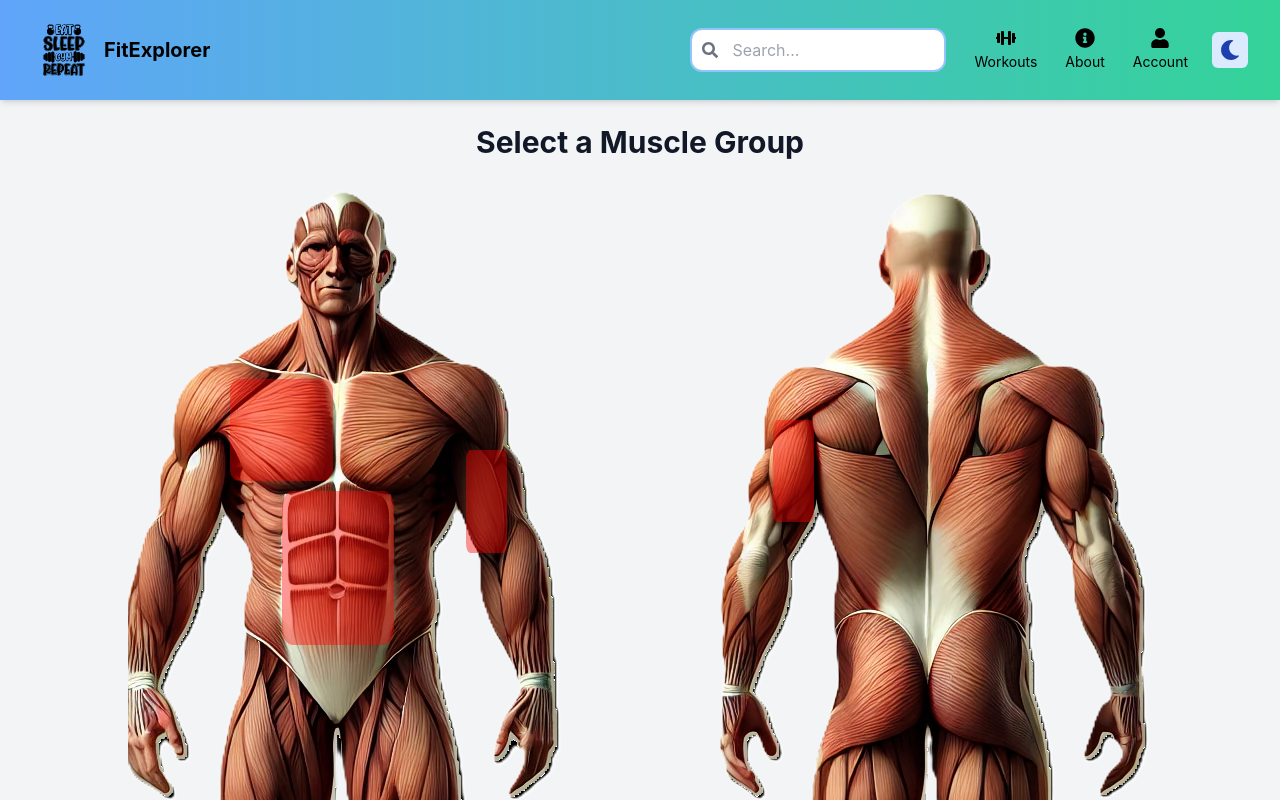
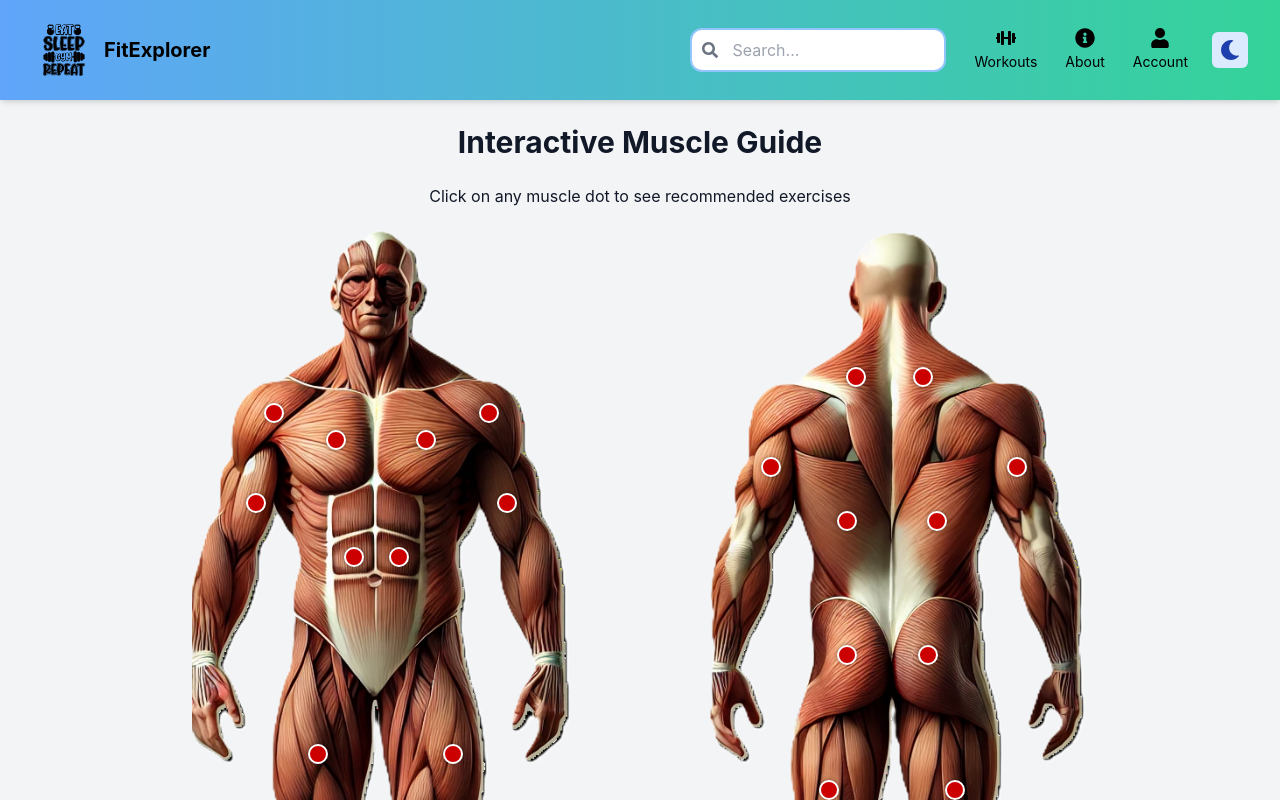
Before and after one commit to Chia213/FitExplorer, a React (Vite) app in the folder frontend/: page / in a window 1280 px wide. Shown: the top 800 px of the page. Built offline with nearby package versions, Linux system fonts and the light colour scheme.

Commit message:
Fixed position, change from rectangle to dots in human body and fixed a window when user clicks on each musclegroup

```diff
--- a/frontend/src/pages/Home.jsx
+++ b/frontend/src/pages/Home.jsx
@@ -1,82 +1,288 @@
 import { useState } from "react";
 import { useTheme } from "../hooks/useTheme";
-import muscleImage from "../assets/titan.png";
 
-const muscles = [
+const frontMuscles = [
+  {
+    name: "Shoulders",
+    positions: [
+      { top: "20%", left: "8%" },
+      { top: "20%", left: "32%" },
+    ],
+    exercises: ["Shoulder Press", "Lateral Raise", "Front Raise", "Shrugs"],
+  },
   {
     name: "Chest",
-    position: { top: "19%", left: "10%", width: "10%", height: "10%" },
-    exercises: ["Bench Press", "Push-ups", "Chest Fly"],
+    positions: [
+      { top: "23%", left: "15%" },
+      { top: "23%", left: "25%" },
+    ],
+    exercises: ["Bench Press", "Push-ups", "Chest Fly", "Dumbbell Press"],
   },
   {
     name: "Biceps",
-    position: { top: "26%", left: "33%", width: "4%", height: "10%" },
-    exercises: ["Bicep Curl", "Hammer Curl", "Chin-ups"],
+    positions: [
+      { top: "30%", left: "6%" },
+      { top: "30%", left: "34%" },
+    ],
+    exercises: ["Bicep Curl", "Hammer Curl", "Chin-ups", "Preacher Curl"],
+  },
+  {
+    name: "Abs",
+    positions: [
+      { top: "36%", left: "22%" },
+      { top: "36%", left: "17%" },
+    ],
+    exercises: ["Crunches", "Planks", "Leg Raises", "Russian Twists"],
+  },
+  {
+    name: "Quads",
+    positions: [
+      { top: "58%", left: "13%" },
+      { top: "58%", left: "28%" },
+    ],
+    exercises: ["Squats", "Lunges", "Leg Press", "Leg Extensions"],
+  },
+  {
+    name: "Calves",
+    positions: [
+      { top: "78%", left: "68%" },
+      { top: "78%", left: "87%" },
+    ],
+    exercises: ["Calf Raises", "Seated Calf Press", "Jump Rope"],
+  },
+];
+
+const backMuscles = [
+  {
+    name: "Upper Back",
+    positions: [
+      { top: "16%", left: "73%" },
+      { top: "16%", left: "80.5%" },
+    ],
+    exercises: ["Pull-ups", "Lat Pulldowns", "Rows", "Face Pulls"],
   },
   {
     name: "Triceps",
-    position: { top: "23%", left: "63%", width: "4%", height: "10%" },
-    exercises: ["Dips", "Tricep Extensions", "Close-Grip Bench Press"],
+    positions: [
+      { top: "26%", left: "63.5%" },
+      { top: "26%", left: "91%" },
+    ],
+    exercises: [
+      "Dips",
+      "Tricep Extensions",
+      "Close-Grip Bench Press",
+      "Skull Crushers",
+    ],
   },
   {
-    name: "Abs",
-    position: { top: "30%", left: "15%", width: "11%", height: "15%" },
-    exercises: ["Crunches", "Planks", "Leg Raises"],
+    name: "Lower Back",
+    positions: [
+      { top: "32%", left: "72%" },
+      { top: "32%", left: "82%" },
+    ],
+    exercises: ["Deadlifts", "Back Extensions", "Good Mornings", "Superman"],
   },
   {
-    name: "Quads",
-    position: { top: "73%", left: "67%", width: "8%", height: "12%" },
-    exercises: ["Squats", "Lunges", "Leg Press"],
+    name: "Glutes",
+    positions: [
+      { top: "47%", left: "72%" },
+      { top: "47%", left: "81%" },
+    ],
+    exercises: [
+      "Hip Thrusts",
+      "Glute Bridges",
+      "Kickbacks",
+      "Bulgarian Split Squats",
+    ],
+  },
+  {
+    name: "Hamstrings",
+    positions: [
+      { top: "62%", left: "70%" },
+      { top: "62%", left: "84%" },
+    ],
+    exercises: [
+      "Romanian Deadlifts",
+      "Leg Curls",
+      "Good Mornings",
+      "Glute-Ham Raises",
+    ],
   },
 ];
 
 function Home() {
   const { theme } = useTheme();
   const [selectedMuscle, setSelectedMuscle] = useState(null);
+  const [hoveredMuscle, setHoveredMuscle] = useState(null);
+  const [selectedDotIndex, setSelectedDotIndex] = useState(null);
+  const [selectedMuscleIndex, setSelectedMuscleIndex] = useState(null);
+
+  const allMuscles = [...frontMuscles, ...backMuscles];
+
+  const handleDotClick = (muscle, muscleIndex, posIndex) => {
+    if (
+      selectedMuscle &&
+      selectedMuscle.name === muscle.name &&
+      selectedMuscleIndex === muscleIndex &&
+      selectedDotIndex === posIndex
+    ) {
+      // If clicking the same dot, close the popup
+      setSelectedMuscle(null);
+      setSelectedDotIndex(null);
+      setSelectedMuscleIndex(null);
+    } else {
+      // Otherwise, show the popup for this dot
+      setSelectedMuscle(muscle);
+      setSelectedDotIndex(posIndex);
+      setSelectedMuscleIndex(muscleIndex);
+    }
+  };
+
+  // Function to determine popup position based on dot location
+  const getPopupPosition = (position) => {
+    const left = parseInt(position.left);
+
+    // For dots on the left side of the body (front view)
+    if (left < 40) {
+      return {
+        left: "100%",
+        top: "0",
+        marginLeft: "10px",
+      };
+    }
+    // For dots on the right side (back view)
+    else if (left > 60) {
+      return {
+        right: "100%",
+        top: "0",
+        marginRight: "10px",
+      };
+    }
+    // For centered dots
+    else {
+      return {
+        left: "50%",
+        top: "100%",
+        transform: "translateX(-50%)",
+        marginTop: "10px",
+      };
+    }
+  };
 
   return (
-    <div className="min-h-screen flex flex-col justify-center items-center p-6">
-      <h1 className="text-3xl font-bold mb-6">Select a Muscle Group</h1>
+    <div className="min-h-screen flex flex-col justify-center items-center p-4 md:p-6">
+      <h1 className="text-2xl md:text-3xl font-bold mb-4 md:mb-6">
+        Interactive Muscle Guide
+      </h1>
+      <p className="text-center mb-4 max-w-lg">
+        Click on any muscle dot to see recommended exercises
+      </p>
 
-      <div className="relative w-[1024px]">
-        <img src={muscleImage} alt="Muscle Groups" className="w-full" />
+      <div className="relative w-full max-w-4xl">
+        <img
+          src="/src/assets/titan.png"
+          alt="Muscle Groups - Front and Back View"
+          className="w-full"
+        />
 
-        {muscles.map((muscle, index) => (
+        {allMuscles.map((muscle, muscleIndex) => (
+          <div key={muscleIndex}>
+            {muscle.positions.map((position, posIndex) => (
               <div
-            key={index}
+                key={`${muscleIndex}-${posIndex}`}
                 style={{
                   position: "absolute",
-              top: muscle.position.top,
-              left: muscle.position.left,
-              width: muscle.position.width,
-              height: muscle.position.height,
-              backgroundColor: "rgba(255, 0, 0, 0.4)",
-              borderRadius: "10%",
+                  top: position.top,
+                  left: position.left,
                 }}
-            className="cursor-pointer hover:opacity-80"
-            onClick={() => setSelectedMuscle(muscle)}
+                className="group"
+              >
+                {/* Dot */}
+                <div
+                  className="cursor-pointer relative z-10"
+                  onClick={() => handleDotClick(muscle, muscleIndex, posIndex)}
+                  onMouseEnter={() => setHoveredMuscle(muscle.name)}
+                  onMouseLeave={() => setHoveredMuscle(null)}
+                  aria-label={`${muscle.name} muscle group`}
+                  style={{
+                    width: "20px",
+                    height: "20px",
+                    backgroundColor:
+                      selectedMuscle && selectedMuscle.name === muscle.name
+                        ? "#ff6600" // Orange for selected
+                        : hoveredMuscle === muscle.name
+                        ? "#ff0000" // Red for hovered
+                        : "#cc0000", // Dark red for normal
+                    borderRadius: "50%",
+                    border: "2px solid white",
+                    boxShadow: "0 0 4px rgba(0,0,0,0.4)",
+                    transition: "all 0.2s ease",
+                    transform:
+                      selectedMuscle && selectedMuscle.name === muscle.name
+                        ? "scale(1.3)"
+                        : hoveredMuscle === muscle.name
+                        ? "scale(1.2)"
+                        : "scale(1)",
+                  }}
                 ></div>
-        ))}
+
+                {/* Muscle name label (appears on hover) */}
+                <div
+                  className={`absolute top-0 left-1/2 transform -translate-x-1/2 -translate-y-full
+                              bg-black bg-opacity-80 text-white px-2 py-1 rounded text-sm whitespace-nowrap
+                              transition-opacity duration-200 z-20 ${
+                                hoveredMuscle === muscle.name ||
+                                (selectedMuscle &&
+                                  selectedMuscle.name === muscle.name)
+                                  ? "opacity-100"
+                                  : "opacity-0"
+                              }`}
+                  style={{
+                    marginTop: "-8px",
+                  }}
+                >
+                  {muscle.name}
                 </div>
 
-      {selectedMuscle && (
-        <div className="mt-6 bg-white text-black p-5 rounded-lg shadow-lg w-80 text-center">
-          <h2 className="text-xl font-bold">{selectedMuscle.name} Exercises</h2>
-          <ul className="mt-3 space-y-2">
-            {selectedMuscle.exercises.map((exercise, idx) => (
-              <li key={idx} className="text-lg">
-                ✅ {exercise}
+                {/* Popup exercises window */}
+                {selectedMuscle &&
+                  selectedMuscle.name === muscle.name &&
+                  selectedMuscleIndex === muscleIndex &&
+                  selectedDotIndex === posIndex && (
+                    <div
+                      className="absolute bg-white dark:bg-gray-800 text-black dark:text-white p-3 rounded-lg shadow-lg z-30 min-w-48"
+                      style={getPopupPosition(position)}
+                    >
+                      <div className="relative">
+                        <h3 className="text-lg font-bold mb-2 pr-6">
+                          {muscle.name} Exercises
+                        </h3>
+                        <button
+                          onClick={() => {
+                            setSelectedMuscle(null);
+                            setSelectedDotIndex(null);
+                            setSelectedMuscleIndex(null);
+                          }}
+                          className="absolute top-0 right-0 w-6 h-6 flex items-center justify-center bg-red-500 text-white rounded-full hover:bg-red-700"
+                        >
+                          ×
+                        </button>
+                        <ul className="space-y-1 text-sm">
+                          {muscle.exercises.map((exercise, idx) => (
+                            <li key={idx} className="flex items-center">
+                              <span className="mr-1 text-green-500">✓</span>{" "}
+                              {exercise}
                             </li>
                           ))}
                         </ul>
-          <button
-            onClick={() => setSelectedMuscle(null)}
-            className="mt-4 px-4 py-2 bg-red-500 text-white rounded-lg hover:bg-red-700"
-          >
-            Close
-          </button>
+                      </div>
                     </div>
                   )}
+              </div>
+            ))}
+          </div>
+        ))}
+      </div>
     </div>
   );
 }
```
Lines whose indentation alone changed are shown as unchanged.
